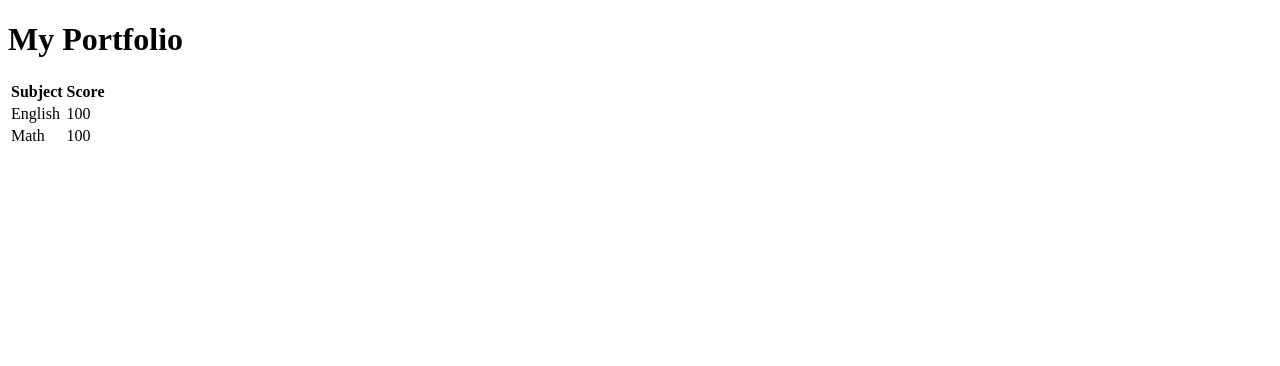
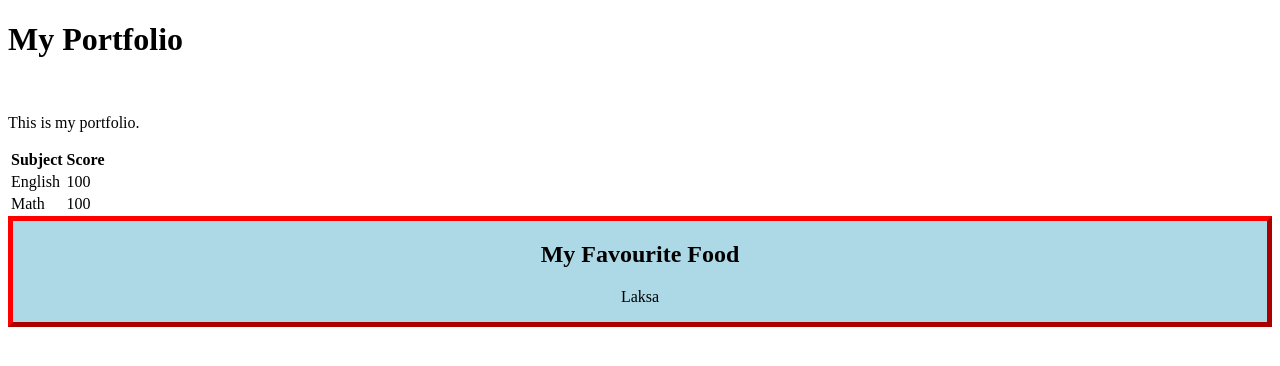
Before and after one commit to ngmeichan/myportfolio, a plain HTML site: page index.html in a window 1280 px wide. Drawn offline with Linux system fonts and the light colour scheme.

Commit message:
Update index.html

```diff
--- a/index.html
+++ b/index.html
@@ -1,11 +1,21 @@
 <!DOCTYPE HTML>
 <html>
-<header>
+<head>
   <title>My Portfolio</title>
-</header>
+
+  <style>
+  .myDiv {
+  border: 5px outset red;
+  background-color: lightblue;
+  text-align: center;
+  }
+  </style>
+</head>
 
 <body>
   <h1>My Portfolio</h1>
+  <br>
+  <p>This is my portfolio. </p>
 
   <table>
     <tr>
@@ -22,6 +32,11 @@
     </tr>
   </table>
 
+  <div class="myDiv">
+    <h2>My Favourite Food</h2>
+    <p>Laksa</p>
+  </div>
+
 </body>
 
 
```
